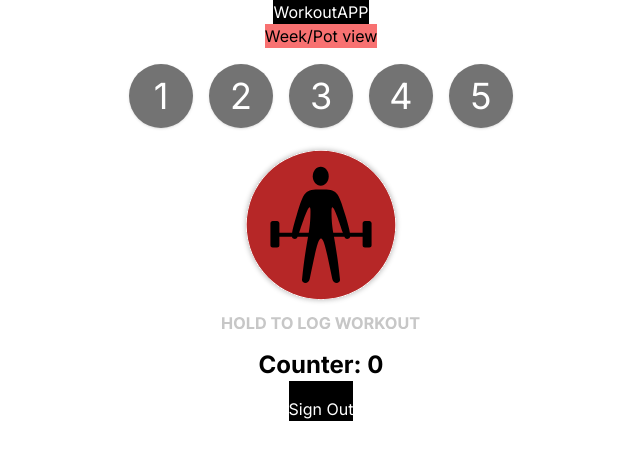
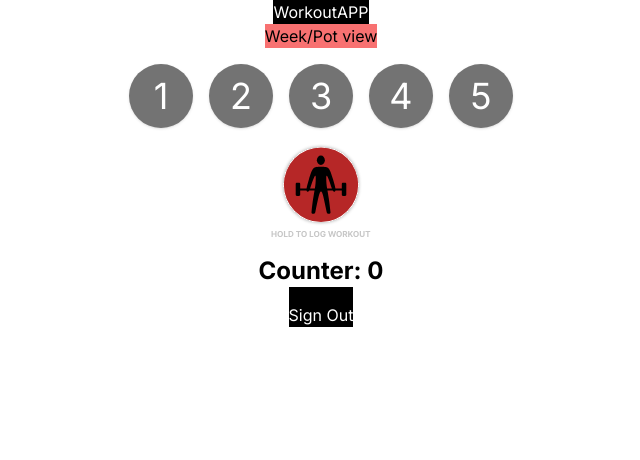
Before and after one commit to sandeepsuri/workout_application, a Next.js app in the folder workout-app/: page /Dashboard in a window 1280 px wide. Shown: the top 460 px of the page, without its empty margins (319-959 px from the left). Built offline with nearby package versions, Linux system fonts and the light colour scheme; no server answers; sample sign-in values are in the browser's storage.

Commit message:
mods to button dimensions

```diff
--- a/workout-app/src/components/log.tsx
+++ b/workout-app/src/components/log.tsx
@@ -51,8 +51,8 @@ const Log = () => {
         <Image
           src="/Log.svg"
           alt="log"
-          width={200}
-          height={200}
+          width={100}
+          height={100}
           onMouseDown={handleImageHold}
           onMouseUp={handleImageRelease}
         />
```
